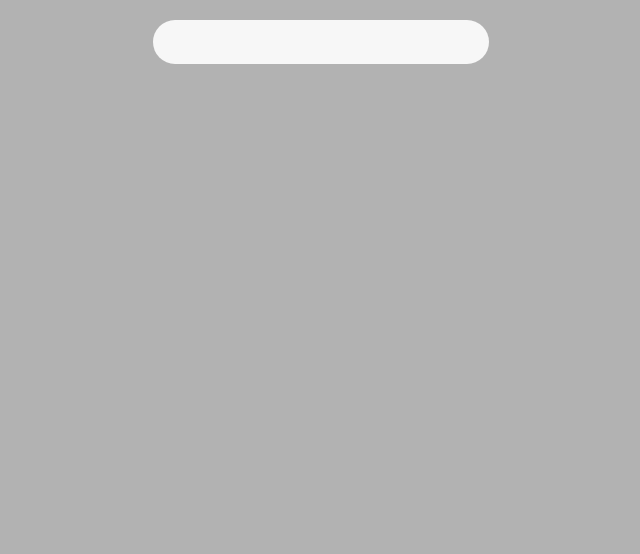
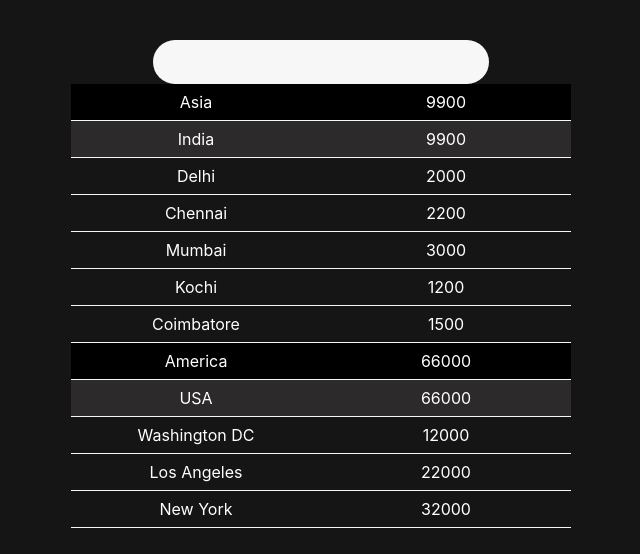
Before and after one commit to vyshnav4u/place-filter, a React (Create React App) app: page / in a window 1280 px wide. Shown: the top 554 px of the page, without its empty margins (319-959 px from the left). Built offline with nearby package versions, Linux system fonts and the light colour scheme.

Commit message:
displayed location data in table format

```diff
--- a/src/App.css
+++ b/src/App.css
@@ -1,44 +1,28 @@
 .App {
   text-align: center;
-  padding: 20px;
 }
 
-.App-logo {
-  height: 40vmin;
-  pointer-events: none;
+ul,
+li {
+  list-style: none;
 }
 
-@media (prefers-reduced-motion: no-preference) {
-  .App-logo {
-    animation: App-logo-spin infinite 20s linear;
-  }
+.location-tbl-data {
+  max-width: 500px;
+  margin: auto;
 }
 
-.App-header {
-  background-color: #282c34;
-  min-height: 100vh;
-  display: flex;
-  flex-direction: column;
-  align-items: center;
-  justify-content: center;
-  font-size: calc(10px + 2vmin);
-  color: white;
+.location-tbl-data ul {
+  display: grid;
+  grid-template-columns: 1fr 1fr;
+  border-bottom: 1px solid #f7f7f7;
 }
 
-.App-link {
-  color: #61dafb;
+.location-tbl-data li {
+  padding: 8px;
 }
 
-@keyframes App-logo-spin {
-  from {
-    transform: rotate(0deg);
-  }
-  to {
-    transform: rotate(360deg);
-  }
-}
-
-input[type='text'] {
+input[type="text"] {
   background: #f7f7f7;
   padding: 12px 18px;
   height: 20px;
@@ -52,3 +36,15 @@ input:focus {
   border: none;
   outline: none;
 }
+
+.suggestion-wrap {
+  color: #fff;
+}
+
+ul.tbl-continent-data > li {
+  background: #000;
+}
+
+.tbl-country-data > li {
+  background: #2c2a2a;
+}
--- a/src/App.js
+++ b/src/App.js
@@ -1,12 +1,54 @@
-import { useEffect, useState } from 'react';
-import './App.css';
-import SearchPlace from './components/SearchPlace';
+import { useEffect, useState } from "react";
+import "./App.css";
+import { locations } from "./data/locationData";
+import ShowData from "./components/ShowData";
 
 function App() {
-  const [userInput, setUserInput] = useState('');
+  const [userInput, setUserInput] = useState("");
+  const [placeSuggestion, setPlaceSuggestion] = useState([]);
+  const [countryInSuggestion, setCountryInSuggestion] = useState([]);
+  const [continentInSuggestion, setContinentInSuggestion] = useState([]);
+  let tempCountryInSuggestion = [];
+  let tempContinentInSuggestion = [];
 
   useEffect(() => {
-    if (!userInput) return;
+    const tempSuggestions = [];
+    if (!userInput) {
+      setPlaceSuggestion(tempSuggestions);
+      return;
+    }
+
+    tempCountryInSuggestion = [];
+    tempContinentInSuggestion = [];
+
+    locations.forEach((continent) => {
+      continent.children.forEach((country) => {
+        country.children.forEach((city) => {
+          const cityData = {
+            cityName: city.label,
+            countryName: country.label,
+            continentName: continent.label,
+          };
+
+          if (
+            city.label.toLowerCase().includes(userInput.toLowerCase()) ||
+            country.label.toLowerCase() === userInput.toLowerCase() ||
+            continent.label.toLowerCase() === userInput.toLowerCase()
+          ) {
+            tempSuggestions.push(cityData);
+            if (!tempCountryInSuggestion.includes(country.label)) {
+              tempCountryInSuggestion.push(country.label);
+            }
+            if (!tempContinentInSuggestion.includes(continent.label))
+              tempContinentInSuggestion.push(continent.label);
+          }
+        });
+      });
+    });
+
+    setCountryInSuggestion(tempCountryInSuggestion);
+    setContinentInSuggestion(tempContinentInSuggestion);
+    setPlaceSuggestion(tempSuggestions);
   }, [userInput]);
 
   return (
@@ -17,9 +59,19 @@ function App() {
           type="text"
           value={userInput}
           onChange={(e) => setUserInput(e.target.value)}
+          autoComplete="off"
         />
       </form>
-      <section>{userInput}</section>
+      <section className="suggestion-wrap">
+        {placeSuggestion.map((place, i) => {
+          return <p key={i}>{place.cityName}</p>;
+        })}
+      </section>
+      <ShowData
+        placeSuggestion={placeSuggestion}
+        countryInSuggestion={countryInSuggestion}
+        continentInSuggestion={continentInSuggestion}
+      />
     </div>
   );
 }
--- /dev/null
+++ b/src/components/ShowAllData.js
@@ -0,0 +1,43 @@
+import React from "react";
+import { locations } from "../data/locationData";
+import { continentTotal, countryTotal } from "../data/locationData";
+
+function ShowAllData() {
+  return (
+    <div>
+      {locations.map((continent, i) => {
+        return (
+          <section className="location-tbl-data" key={i}>
+            <ul className="tbl-continent-data">
+              <li> {continent.label} </li>
+              <li> {continentTotal[continent.label]} </li>
+            </ul>
+
+            {continent.children.map((country, j) => {
+              return (
+                <section key={j}>
+                  <ul className="tbl-country-data">
+                    <li> {country.label} </li>
+                    <li> {countryTotal[country.label]} </li>
+                  </ul>
+                  {country.children.map((city, k) => {
+                    return (
+                      <section key={k}>
+                        <ul className="tbl-city-data">
+                          <li> {city.label} </li>
+                          <li> {city.value} </li>
+                        </ul>
+                      </section>
+                    );
+                  })}
+                </section>
+              );
+            })}
+          </section>
+        );
+      })}
+    </div>
+  );
+}
+
+export default ShowAllData;
--- /dev/null
+++ b/src/components/ShowData.js
@@ -0,0 +1,14 @@
+import React from "react";
+import ShowAllData from "./ShowAllData";
+
+function ShowData(props) {
+  console.log(props.countryInSuggestion);
+  console.log(props.continentInSuggestion);
+  return (
+    <>
+      <ShowAllData />
+    </>
+  );
+}
+
+export default ShowData;
--- a/src/data/locationData.js
+++ b/src/data/locationData.js
@@ -1,46 +1,73 @@
 export const locations = [
   {
-    label: 'Asia',
+    label: "Asia",
     children: [
       {
-        label: 'India',
+        label: "India",
         children: [
           {
-            label: 'Delhi',
+            label: "Delhi",
+            value: 2000,
           },
           {
-            label: 'Chennai',
+            label: "Chennai",
+            value: 2200,
           },
           {
-            label: 'Mumbai',
+            label: "Mumbai",
+            value: 3000,
           },
           {
-            label: 'Kochi',
+            label: "Kochi",
+            value: 1200,
           },
           {
-            label: 'Coimbatore',
+            label: "Coimbatore",
+            value: 1500,
           },
         ],
       },
     ],
   },
   {
-    label: 'America',
+    label: "America",
     children: [
       {
-        label: 'USA',
+        label: "USA",
         children: [
           {
-            label: 'Washington DC',
+            label: "Washington DC",
+            value: 12000,
           },
           {
-            label: 'Los Angeles',
+            label: "Los Angeles",
+            value: 22000,
           },
           {
-            label: 'New York',
+            label: "New York",
+            value: 32000,
           },
         ],
       },
     ],
   },
 ];
+
+let continentTotal = {};
+let countryTotal = {};
+let tempContinentTotal = 0;
+let tempCountryTotal = 0;
+locations.map((continent, i) => {
+  tempContinentTotal = 0;
+  continent.children.map((country) => {
+    tempCountryTotal = 0;
+    country.children.map((city) => {
+      tempContinentTotal += city.value;
+      tempCountryTotal += city.value;
+    });
+    countryTotal = { ...countryTotal, [country.label]: tempCountryTotal };
+  });
+  continentTotal = { ...continentTotal, [continent.label]: tempContinentTotal };
+});
+
+export { continentTotal, countryTotal };
--- a/src/index.css
+++ b/src/index.css
@@ -4,16 +4,18 @@
 }
 
 body {
-  font-family: -apple-system, BlinkMacSystemFont, 'Segoe UI', 'Roboto', 'Oxygen',
-    'Ubuntu', 'Cantarell', 'Fira Sans', 'Droid Sans', 'Helvetica Neue',
+  font-family: -apple-system, BlinkMacSystemFont, "Segoe UI", "Roboto", "Oxygen",
+    "Ubuntu", "Cantarell", "Fira Sans", "Droid Sans", "Helvetica Neue",
     sans-serif;
   -webkit-font-smoothing: antialiased;
   -moz-osx-font-smoothing: grayscale;
-  background-color: #b2b2b2;
+  background-color: #151515;
   font-size: 16px;
+  padding: 40px;
+  color: #fff;
 }
 
 code {
-  font-family: source-code-pro, Menlo, Monaco, Consolas, 'Courier New',
+  font-family: source-code-pro, Menlo, Monaco, Consolas, "Courier New",
     monospace;
 }
```
Also changed, not shown: src/components/ShowFilteredData.js (added), 1 other file (tests, documents, lock files or other folders).
